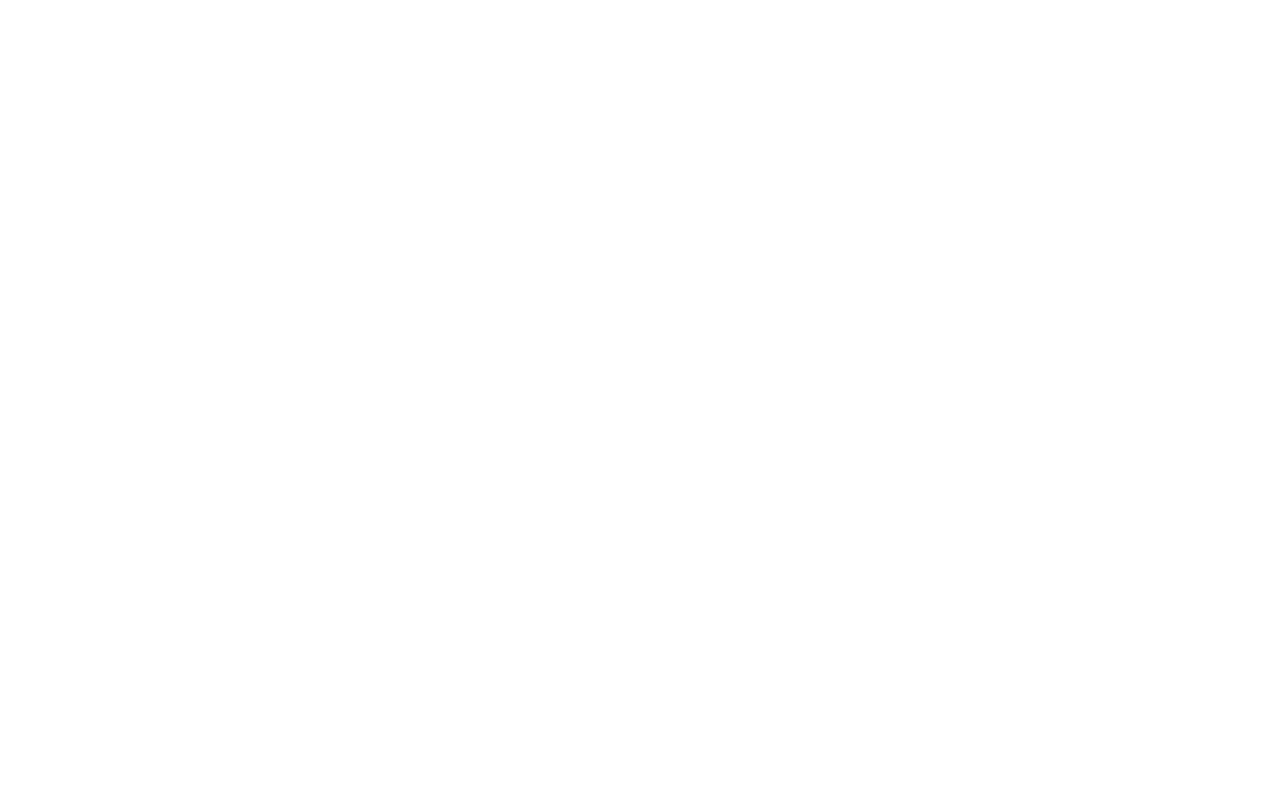
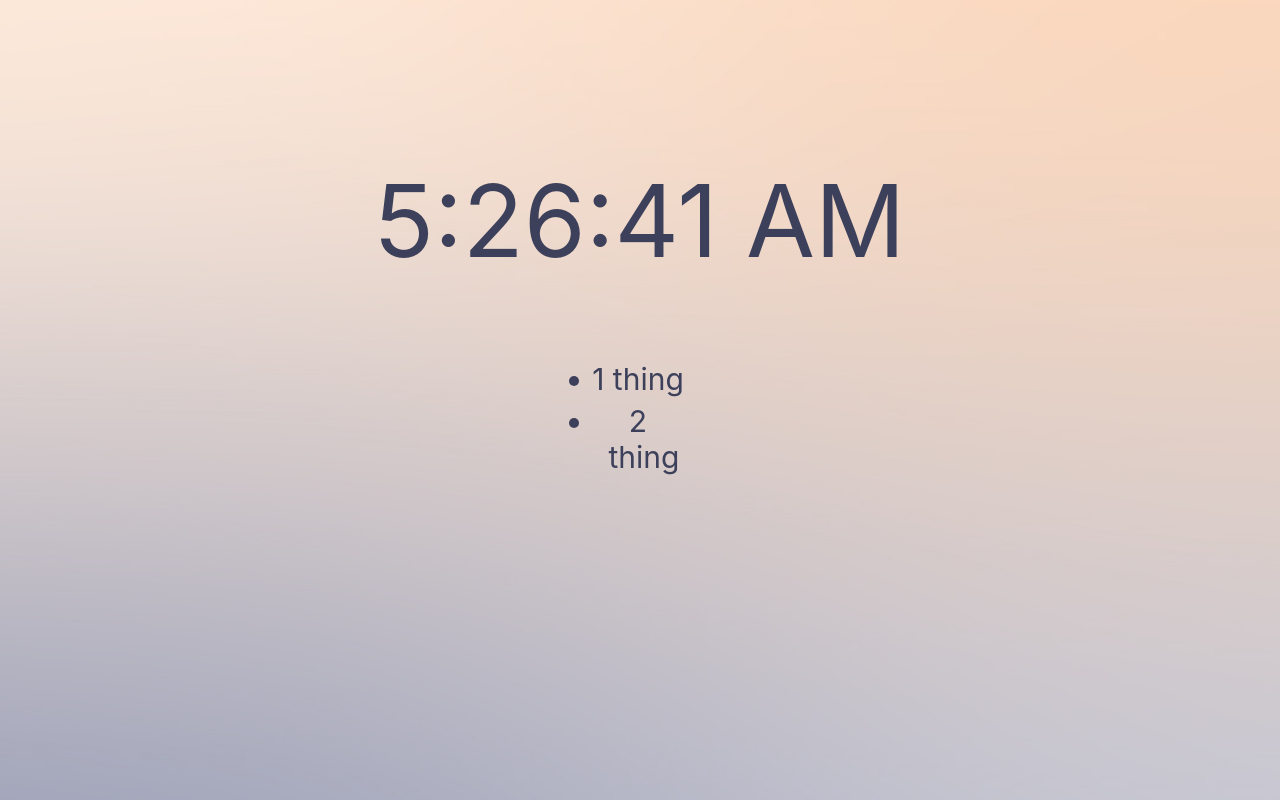
Before and after one commit to chuntul/summarized, a React (Create React App) app: page / in a window 1280 px wide. Shown: the top 800 px of the page. Built offline with nearby package versions, Linux system fonts and the light colour scheme; the HTML template or start-up script is replaced by a standard one.

Commit message:
clock is up

```diff
--- a/src/Clock.css
+++ b/src/Clock.css
@@ -1,8 +1,5 @@
 .clock {
-    left: 0;
-    margin:-100px auto;
-    top:50%;
-    width: 100%;
+    margin-top:20vh;
     text-align:center;
     font-size:100px;
     color:rgb(61, 64, 90);
--- a/src/Clock.js
+++ b/src/Clock.js
@@ -2,10 +2,30 @@
 import './Clock.css';
 
 class Clock extends Component {
+  // set time state
+  state = {
+    time: new Date()
+  };
+
+  // update time
+  componentDidMount() {
+    this.timerID = setInterval(() => this.tick(), 1000);
+  }
+
+  componentWillUnmount() {
+    clearInterval(this.timerID);
+  }
+
+  tick() {
+    this.setState({
+      time: new Date()
+    });
+  }
+
   render() {
     return (
         <div className="clock">
-          Hello
+          {this.state.time.toLocaleTimeString()}
         </div>
 
     );
--- /dev/null
+++ b/src/Todo.css
@@ -0,0 +1,20 @@
+.todo {
+    margin-top:10vh;
+    text-align:center;
+    font-size:30px;
+    color:rgb(61, 64, 90);
+}
+
+ul {
+    padding:0;
+    margin:0;
+    display: inline-block;
+    text-align:left;
+    width: 90px;
+}
+ul li {
+    padding-left:8px;
+    margin-bottom:6px;
+    text-align: center;
+    text-indent: -12px;
+}
--- /dev/null
+++ b/src/Todo.js
@@ -0,0 +1,18 @@
+import React, { Component } from 'react';
+import './Todo.css';
+
+class Todo extends Component {
+  render() {
+    return (
+        <div className="todo">
+            <ul>
+                <li>1 thing</li>
+                <li>2 thing</li>
+            </ul>
+        </div>
+
+    );
+  }
+}
+
+export default Todo;
--- a/src/index.css
+++ b/src/index.css
@@ -6,9 +6,19 @@
     sans-serif;
   -webkit-font-smoothing: antialiased;
   -moz-osx-font-smoothing: grayscale;
+  background-image:url(./bg.jpg);
+  background-position: center;
+  background-repeat: no-repeat;
+  background-size: cover;
+  overflow:hidden;
 }
 
 code {
   font-family: source-code-pro, Menlo, Monaco, Consolas, "Courier New",
     monospace;
 }
+
+/* make root fit the screen */
+body > #root > div {
+  height: 100vh;
+}
--- a/src/index.js
+++ b/src/index.js
@@ -2,11 +2,14 @@
 import ReactDOM from 'react-dom';
 import './index.css';
 import Clock from './Clock';
+import Todo from './Todo';
 import * as serviceWorker from './serviceWorker';
+
 
 ReactDOM.render(
     <div>
         <Clock/>
+        <Todo/>
     </div>,
     document.getElementById('root')
 );
```
Also changed, not shown: src/bg.jpg (added).
